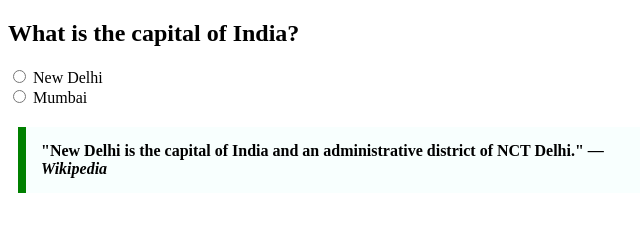
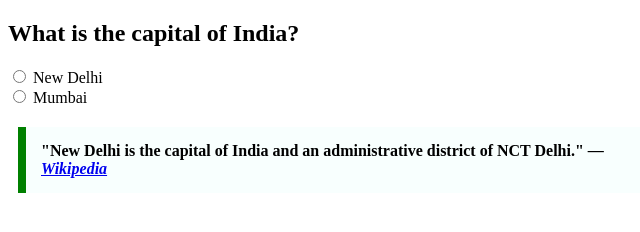
Before and after one commit to acciojob/trivia-Pushkarkashyap1, a website: page main.html in a window 1280 px wide. Shown: the full height of the page, 0-640 px from the left. Drawn offline with Linux system fonts and the light colour scheme.

Commit message:
created a submission

```diff
--- a/main.html
+++ b/main.html
@@ -38,7 +38,7 @@
   <!-- Quotation -->
   <blockquote>
     "New Delhi is the capital of India and an administrative district of NCT Delhi."
-    — <cite>Wikipedia</cite>
+    —  <a href="https://www.wikipedia.org/">   <cite>Wikipedia</cite></a>
   </blockquote>
 
 </body>
```
